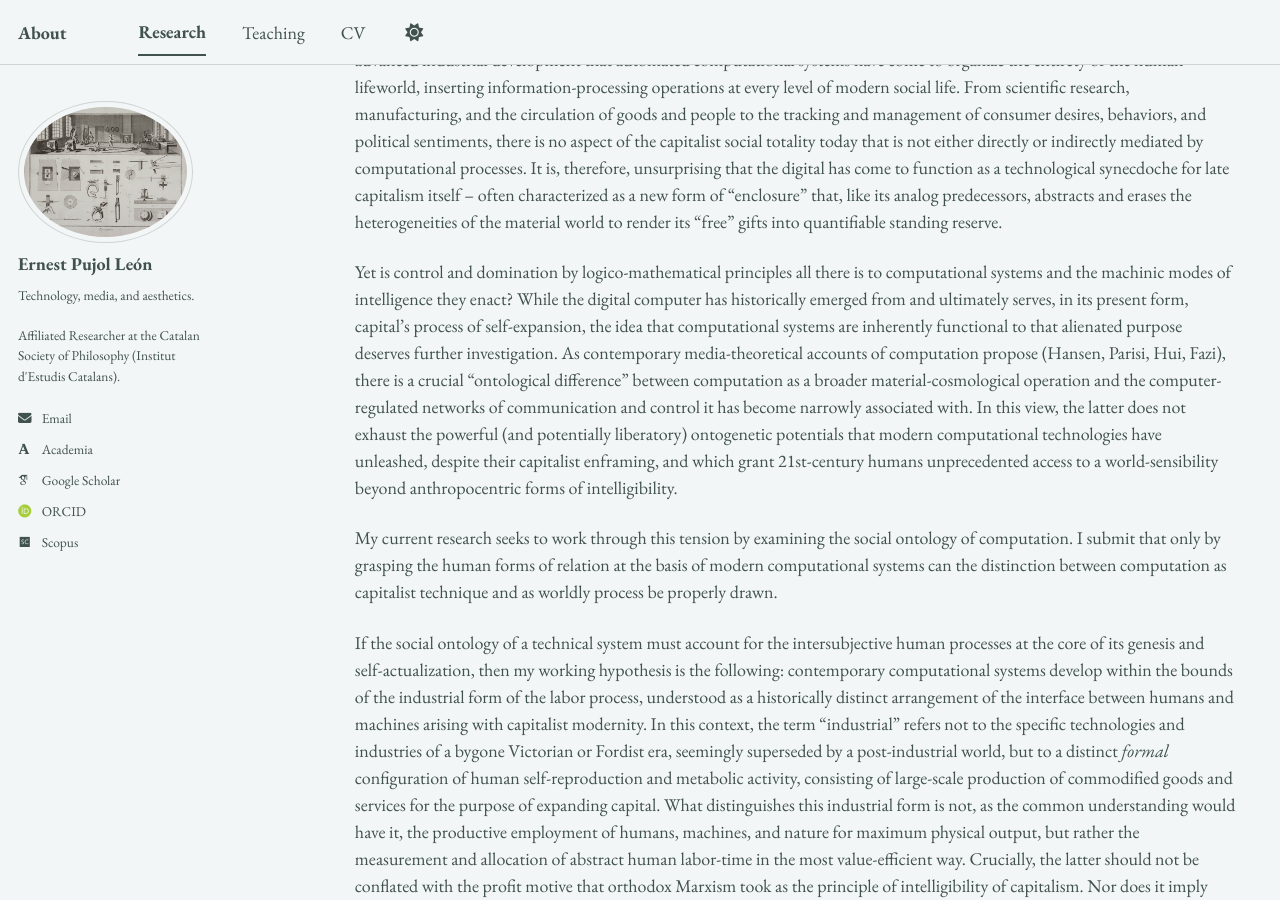
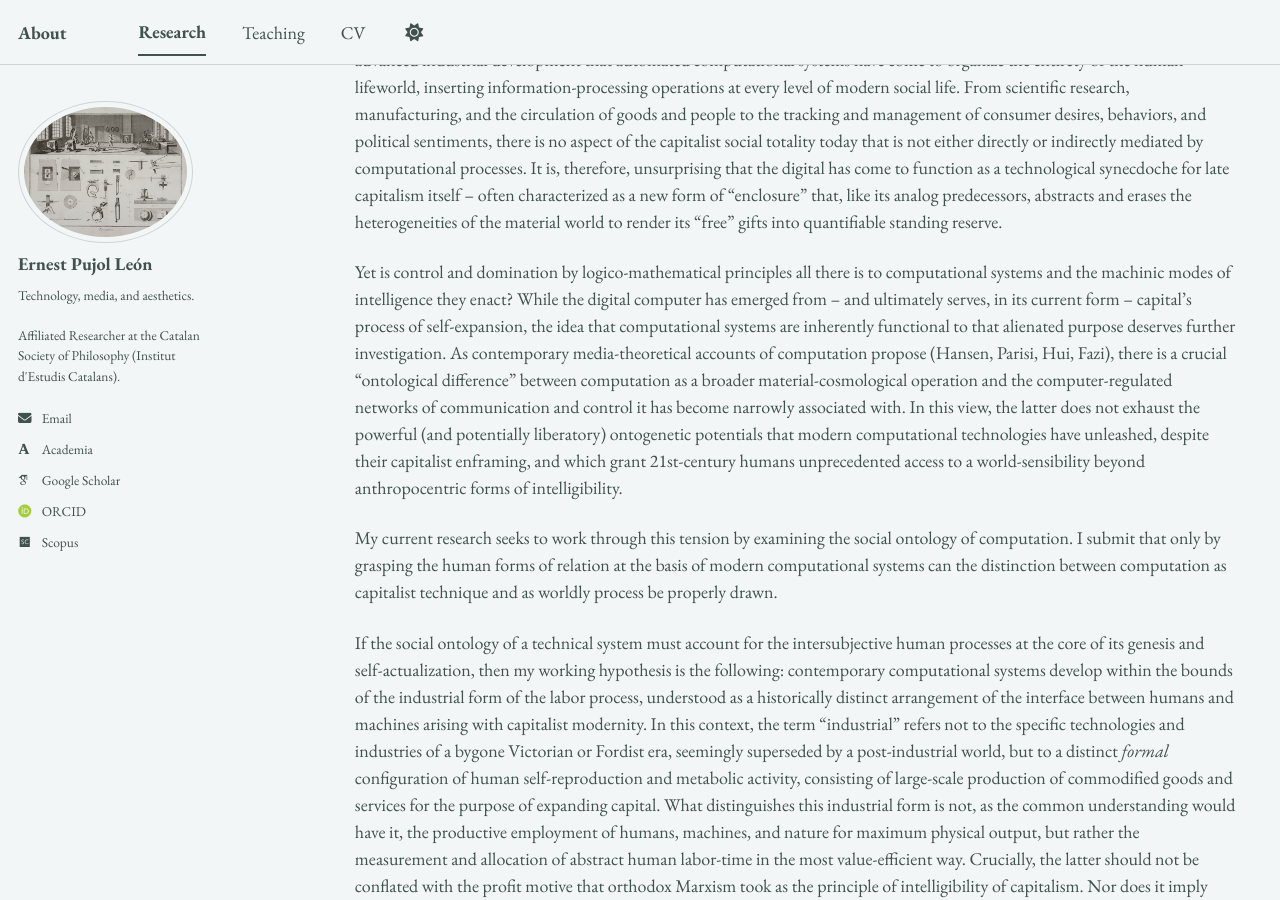
Before and after one commit to epujol90/epujol90.github.io, a Jekyll site: the page built from _pages/research.md, in a window 1280 px wide and 900 px high, scrolled down 3809 px. Built offline with Jekyll 4.4.1, drawn with Linux system fonts in a browser that asks for light colours; some web fonts are replaced; a script bundle is joined from its source files by our own code; library files that are not in the unit come from our copies.

Commit message:
Update research.md

```diff
--- a/_pages/research.md
+++ b/_pages/research.md
@@ -51,7 +51,7 @@ What is a computational system and what form of human grouping begets its existe
 
 A computer is, on most modern definitions, a system that performs sequences of mathematical or logical operations on given inputs, according to rules specified in advance. So defined, many technical systems preceding the digital electronic computer would qualify as “computational,” from the Antikythera mechanism and the Jacquard loom to the assembly line of human calculators employed in the production of logarithmic tables until the late nineteenth century. Yet it is only under conditions of advanced industrial development that automated computational systems have come to organize the entirety of the human lifeworld, inserting information-processing operations at every level of modern social life. From scientific research, manufacturing, and the circulation of goods and people to the tracking and management of consumer desires, behaviors, and political sentiments, there is no aspect of the capitalist social totality today that is not either directly or indirectly mediated by computational processes. It is, therefore, unsurprising that the digital has come to function as a technological synecdoche for late capitalism itself -- often characterized as a new form of “enclosure” that, like its analog predecessors, abstracts and erases the heterogeneities of the material world to render its “free” gifts into quantifiable standing reserve.
 
-Yet is control and domination by logico-mathematical principles all there is to computational systems and the machinic modes of intelligence they enact? While the digital computer has historically emerged from and ultimately serves, in its present form, capital’s process of self-expansion, the idea that computational systems are inherently functional to that alienated purpose deserves further investigation. As contemporary media-theoretical accounts of computation propose (Hansen, Parisi, Hui, Fazi), there is a crucial “ontological difference” between computation as a broader material-cosmological operation and the computer-regulated networks of communication and control it has become narrowly associated with. In this view, the latter does not exhaust the powerful (and potentially liberatory) ontogenetic potentials that modern computational technologies have unleashed, despite their capitalist enframing, and which grant 21st-century humans unprecedented access to a world-sensibility beyond anthropocentric forms of intelligibility.
+Yet is control and domination by logico-mathematical principles all there is to computational systems and the machinic modes of intelligence they enact? While the digital computer has emerged from -- and ultimately serves, in its current form -- capital’s process of self-expansion, the idea that computational systems are inherently functional to that alienated purpose deserves further investigation. As contemporary media-theoretical accounts of computation propose (Hansen, Parisi, Hui, Fazi), there is a crucial “ontological difference” between computation as a broader material-cosmological operation and the computer-regulated networks of communication and control it has become narrowly associated with. In this view, the latter does not exhaust the powerful (and potentially liberatory) ontogenetic potentials that modern computational technologies have unleashed, despite their capitalist enframing, and which grant 21st-century humans unprecedented access to a world-sensibility beyond anthropocentric forms of intelligibility.
 
 My current research seeks to work through this tension by examining the social ontology of computation. I submit that only by grasping the human forms of relation at the basis of modern computational systems can the distinction between computation as capitalist technique and as worldly process be properly drawn.
 
```
